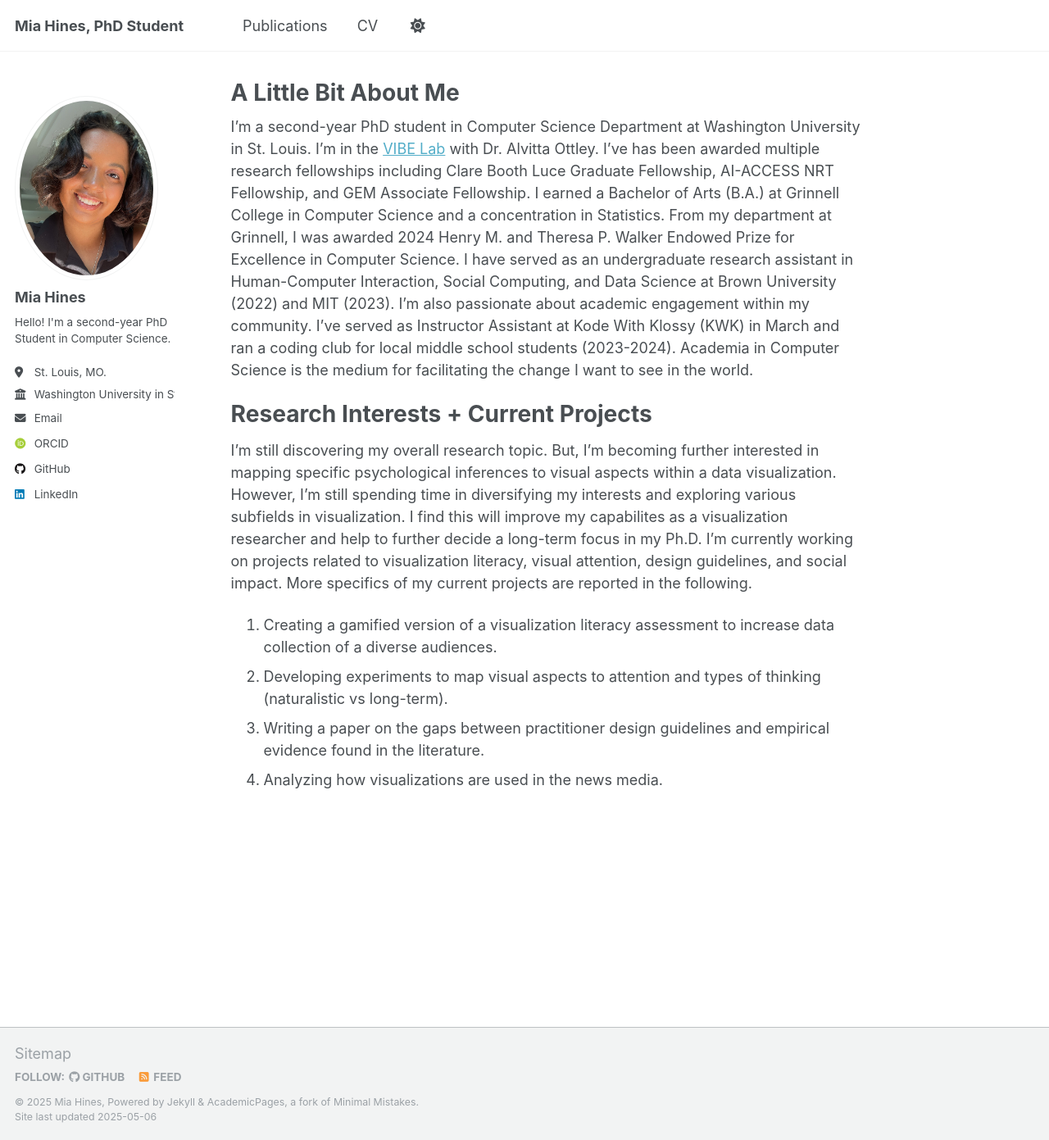
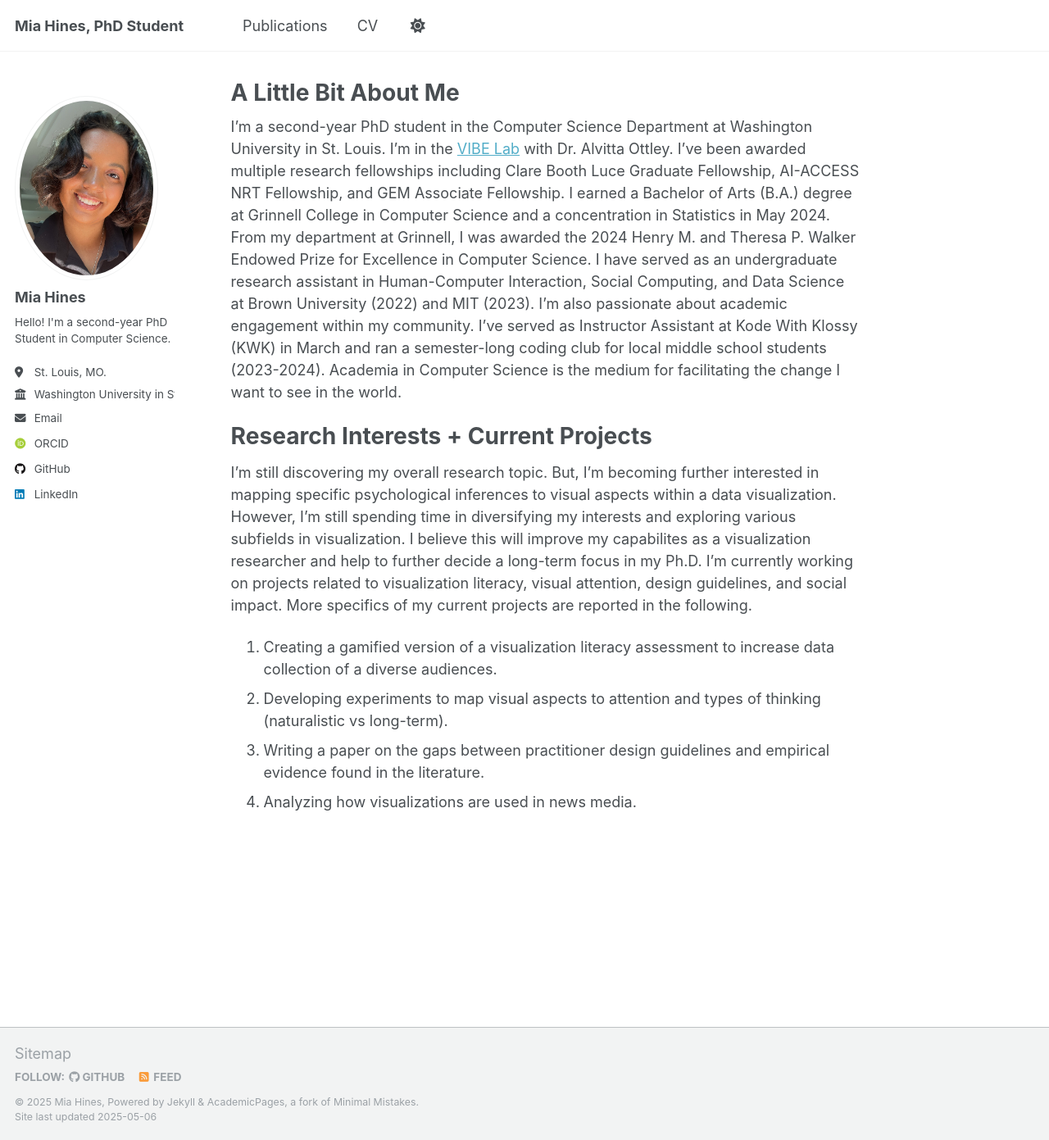
Before and after one commit to MiaHines/miahines.github.io, a Jekyll site: the page built from _pages/about.md, in a window 1280 px wide and 1391 px high. Shown: the whole window at 82% size. Built offline with Jekyll 4.4.1, drawn with Linux system fonts in a browser that asks for light colours; some web fonts are replaced.

Commit message:
typos in about me section

```diff
--- a/_pages/about.md
+++ b/_pages/about.md
@@ -7,13 +7,13 @@ redirect_from:
   - /about.html
 ---
 
- I'm a second-year PhD student in Computer Science Department at Washington University in St. Louis. I'm in the [VIBE Lab](https://visualdata.wustl.edu/) with Dr. Alvitta Ottley. I've has been awarded multiple research fellowships including Clare Booth Luce Graduate Fellowship, AI-ACCESS NRT Fellowship, and GEM Associate Fellowship. I earned a Bachelor of Arts (B.A.) at Grinnell College in Computer Science and a concentration in Statistics. From my department at Grinnell, I was awarded 2024 Henry M. and Theresa P. Walker Endowed Prize for Excellence in Computer Science. I have served as an undergraduate research assistant in Human-Computer Interaction, Social Computing, and Data Science at Brown University (2022) and MIT (2023). I'm also passionate about academic engagement within my community. I've served as Instructor Assistant at Kode With Klossy (KWK) in March and ran a coding club for local middle school students (2023-2024). Academia in Computer Science is the medium for facilitating the change I want to see in the world.
+ I'm a second-year PhD student in the Computer Science Department at Washington University in St. Louis. I'm in the [VIBE Lab](https://visualdata.wustl.edu/) with Dr. Alvitta Ottley. I've been awarded multiple research fellowships including Clare Booth Luce Graduate Fellowship, AI-ACCESS NRT Fellowship, and GEM Associate Fellowship. I earned a Bachelor of Arts (B.A.) degree at Grinnell College in Computer Science and a concentration in Statistics in May 2024. From my department at Grinnell, I was awarded the 2024 Henry M. and Theresa P. Walker Endowed Prize for Excellence in Computer Science. I have served as an undergraduate research assistant in Human-Computer Interaction, Social Computing, and Data Science at Brown University (2022) and MIT (2023). I'm also passionate about academic engagement within my community. I've served as Instructor Assistant at Kode With Klossy (KWK) in March and ran a semester-long coding club for local middle school students (2023-2024). Academia in Computer Science is the medium for facilitating the change I want to see in the world.
 
 
 Research Interests + Current Projects
 ======
-I'm still discovering my overall research topic. But, I'm becoming further interested in mapping specific psychological inferences to visual aspects within a data visualization. However, I'm still spending time in diversifying my interests and exploring various subfields in visualization. I find this will improve my capabilites as a visualization researcher and help to further decide a long-term focus in my Ph.D. I'm currently working on projects related to visualization literacy, visual attention, design guidelines, and social impact. More specifics of my current projects are reported in the following.
+I'm still discovering my overall research topic. But, I'm becoming further interested in mapping specific psychological inferences to visual aspects within a data visualization. However, I'm still spending time in diversifying my interests and exploring various subfields in visualization. I believe this will improve my capabilites as a visualization researcher and help to further decide a long-term focus in my Ph.D. I'm currently working on projects related to visualization literacy, visual attention, design guidelines, and social impact. More specifics of my current projects are reported in the following.
 1. Creating a gamified version of a visualization literacy assessment to increase data collection of a diverse audiences.
 1. Developing experiments to map visual aspects to attention and types of thinking (naturalistic vs long-term).
 1. Writing a paper on the gaps between practitioner design guidelines and empirical evidence found in the literature.
-1. Analyzing how visualizations are used in the news media.
+1. Analyzing how visualizations are used in news media.
```
